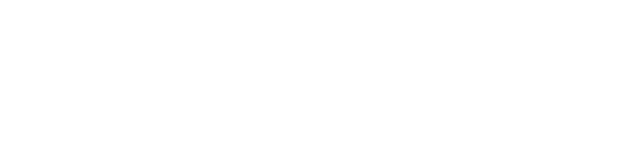
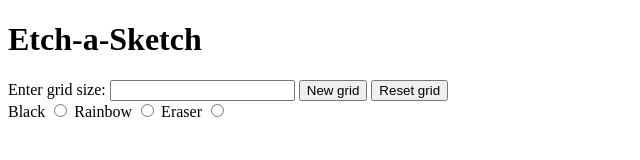
Before and after one commit to sjcp7/etch-a-sketch, a plain HTML site: page index.html in a window 1280 px wide. Shown: the whole page, without its empty margins (0-640 px from the left). Drawn offline with Linux system fonts and the light colour scheme.

Commit message:
Add some elements to index.html

```diff
--- a/index.html
+++ b/index.html
@@ -7,7 +7,37 @@
     <title>Etch-a-Sketch</title>
 </head>
 <body>
-    <div id="container"></div>
+    <div class="" id="container">
+        <header id="page-title">
+            <h1>Etch-a-Sketch</h1>
+        </header>
+
+        <section id="grid-controls">
+            <form>
+                <label for="grid-size">Enter grid size:</label>
+                <input type="number" id="grid-size" name="grid-size">
+                <button id="new-grid">New grid</button>
+                <button id="reset-grid">Reset grid</button>
+            </form>
+        </section>
+
+        <div id="grid"></div>
+
+
+        <section id="grid-options">
+            <form>
+                <label for="black">Black</label>
+                <input type="radio" name="grid-options" id="black">
+
+                <label for="rainbow">Rainbow</label>
+                <input type="radio" name="grid-options" id="rainbow">
+
+                <label for="eraser">Eraser</label>
+                <input type="radio" name="grid-options" id="eraser">
+            </form>
+        </section>
+    </div>
+
     <script src="_js/index.js"></script>
 </body>
 </html>
```
